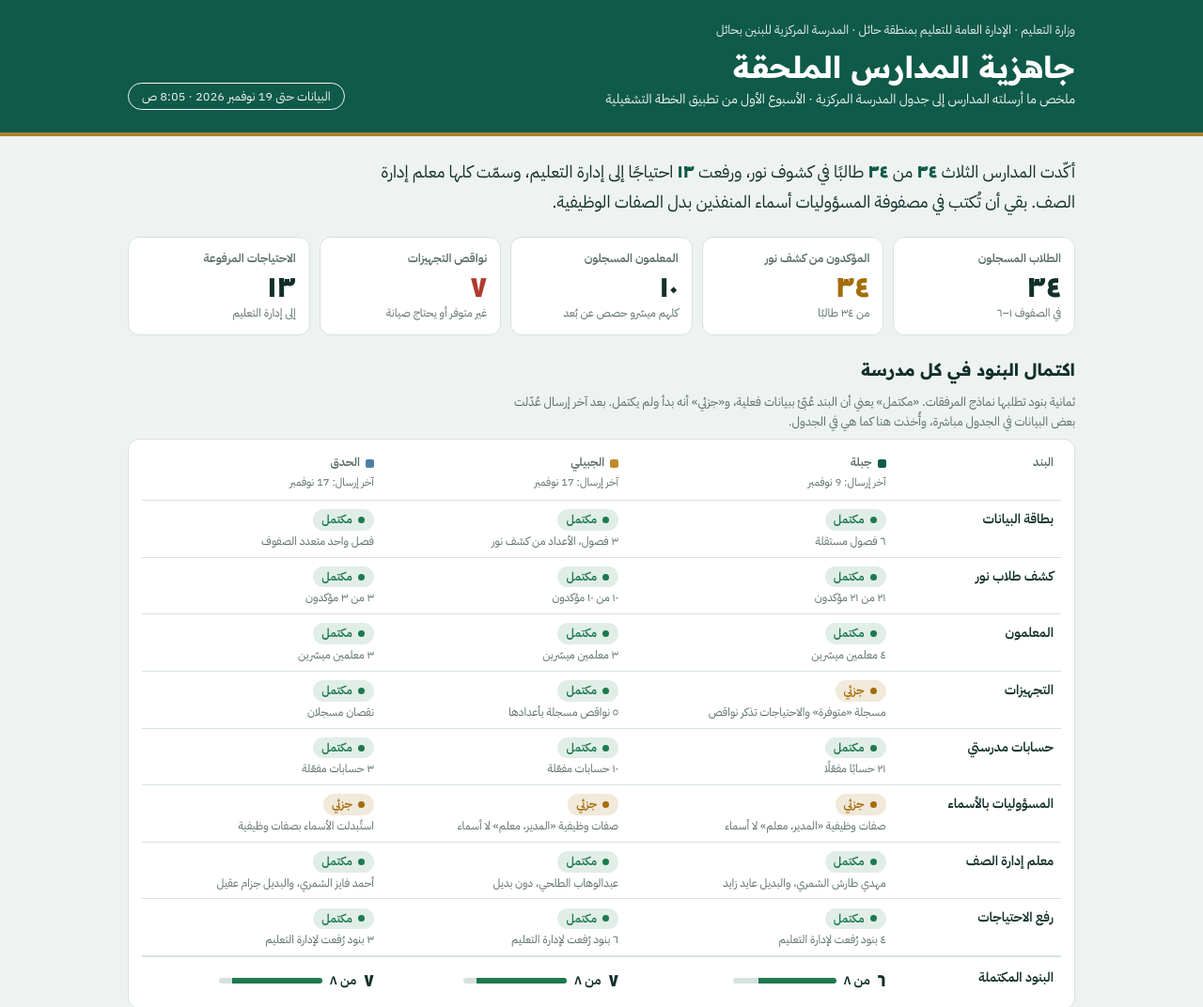
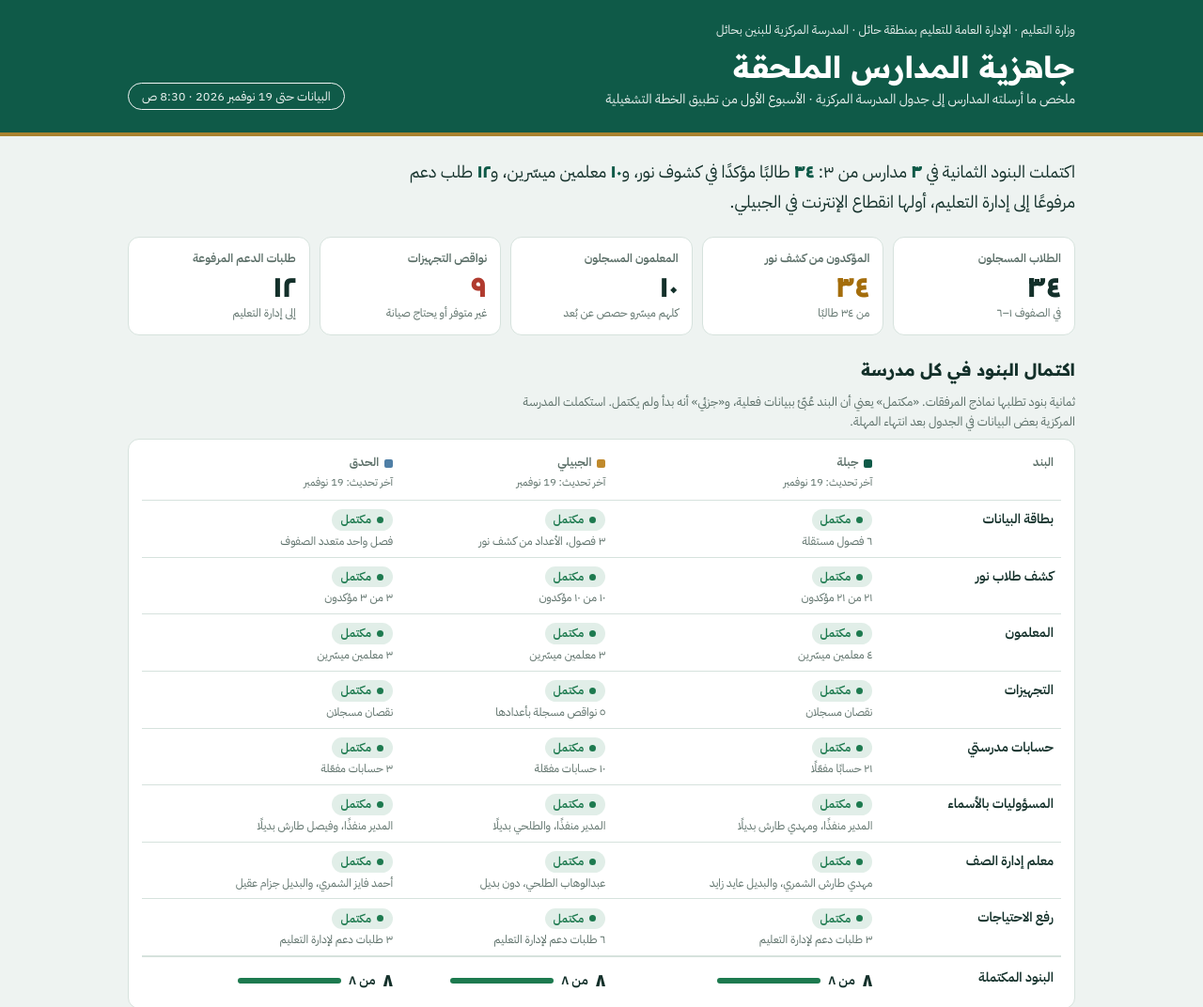
Before and after one commit to mh4822sc73908-bit/mh4822sc73908-bit.github.io, a plain HTML site: page markazia/markazia-readiness.html in a window 1280 px wide. Shown: the top 1072 px of the page at 94% size. Drawn offline with Linux system fonts and the light colour scheme.

Commit message:
Update markazia-readiness.html

```diff
--- a/markazia/markazia-readiness.html
+++ b/markazia/markazia-readiness.html
@@ -146,7 +146,7 @@ button:focus-visible{outline:3px solid var(--gold);outline-offset:2px}
       <h1>جاهزية المدارس الملحقة</h1>
       <p>ملخص ما أرسلته المدارس إلى جدول المدرسة المركزية · الأسبوع الأول من تطبيق الخطة التشغيلية</p>
     </div>
-    <span class="stamp">البيانات حتى 19 نوفمبر 2026 · 8:05 ص</span>
+    <span class="stamp">البيانات حتى 19 نوفمبر 2026 · 8:30 ص</span>
   </div>
 </header>
 
@@ -157,7 +157,7 @@ button:focus-visible{outline:3px solid var(--gold);outline-offset:2px}
 
   <section class="sec">
     <h2>اكتمال البنود في كل مدرسة</h2>
-    <p class="note">ثمانية بنود تطلبها نماذج المرفقات. «مكتمل» يعني أن البند عُبّئ ببيانات فعلية، و«جزئي» أنه بدأ ولم يكتمل. بعد آخر إرسال عُدّلت بعض البيانات في الجدول مباشرة، وأُخذت هنا كما هي في الجدول.</p>
+    <p class="note">ثمانية بنود تطلبها نماذج المرفقات. «مكتمل» يعني أن البند عُبّئ ببيانات فعلية، و«جزئي» أنه بدأ ولم يكتمل. استكملت المدرسة المركزية بعض البيانات في الجدول بعد انتهاء المهلة.</p>
     <div class="card scroll"><table id="ready"></table></div>
   </section>
 
@@ -179,12 +179,12 @@ button:focus-visible{outline:3px solid var(--gold);outline-offset:2px}
 
   <section class="sec">
     <h2>حالة التجهيزات التقنية</h2>
-    <p class="note">البنود الثمانية الواردة في الدليل التشغيلي (ص9). سجّلت الجبيلي الإنترنت «ضعيفًا» لتعطل شريحة موبايلي. جبلة سجّلت تجهيزاتها كلها «متوفرة»، ثم رفعت في الاحتياجات ضعف الإنترنت ونقص صندوق الشحن والماسح.</p>
+    <p class="note">البنود الثمانية الواردة في الدليل التشغيلي (ص9). سجّلت الجبيلي الإنترنت «ضعيفًا» لتعطل شريحة موبايلي. ورُفع ضعف الإنترنت في جبلة والحدق ضمن طلبات الدعم.</p>
     <div class="card scroll"><table id="equip"></table></div>
   </section>
 
   <section class="sec">
-    <h2>المطلوب لاستكمال التوثيق</h2>
+    <h2>الخطوات التالية</h2>
     <div class="acts" id="acts"></div>
   </section>
 
@@ -201,19 +201,19 @@ button:focus-visible{outline:3px solid var(--gold);outline-offset:2px}
 const SCHOOLS = ["جبلة","الجبيلي","الحدق"];
 const DATA = {
   schools: {
-    "جبلة":    {principal:"عبدالعزيز محمد الغالب", last:"9 نوفمبر",  students:21, confirmed:21, teachers:4, gaps:0, needs:4},
-    "الجبيلي": {principal:"سعد سالم خلف الشمري",   last:"17 نوفمبر", students:10, confirmed:10, teachers:3, gaps:5, needs:6},
-    "الحدق":   {principal:"ذعذاع شخير الفديد",       last:"17 نوفمبر", students:3,  confirmed:3,  teachers:3, gaps:2, needs:3}
+    "جبلة":    {principal:"عبدالعزيز محمد الغالب", last:"19 نوفمبر", students:21, confirmed:21, teachers:4, gaps:2, needs:3},
+    "الجبيلي": {principal:"سعد سالم خلف الشمري",   last:"19 نوفمبر", students:10, confirmed:10, teachers:3, gaps:5, needs:6},
+    "الحدق":   {principal:"ذعذاع شخير الفديد",       last:"19 نوفمبر", students:3,  confirmed:3,  teachers:3, gaps:2, needs:3}
   },
   readiness: [
     ["بطاقة البيانات",       [["مكتمل","٦ فصول مستقلة"],["مكتمل","٣ فصول، الأعداد من كشف نور"],["مكتمل","فصل واحد متعدد الصفوف"]]],
     ["كشف طلاب نور",         [["مكتمل","٢١ من ٢١ مؤكدون"],["مكتمل","١٠ من ١٠ مؤكدون"],["مكتمل","٣ من ٣ مؤكدون"]]],
     ["المعلمون",             [["مكتمل","٤ معلمين ميسّرين"],["مكتمل","٣ معلمين ميسّرين"],["مكتمل","٣ معلمين ميسّرين"]]],
-    ["التجهيزات",            [["جزئي","مسجلة «متوفرة» والاحتياجات تذكر نواقص"],["مكتمل","٥ نواقص مسجلة بأعدادها"],["مكتمل","نقصان مسجلان"]]],
+    ["التجهيزات",            [["مكتمل","نقصان مسجلان"],["مكتمل","٥ نواقص مسجلة بأعدادها"],["مكتمل","نقصان مسجلان"]]],
     ["حسابات مدرستي",        [["مكتمل","٢١ حسابًا مفعّلًا"],["مكتمل","١٠ حسابات مفعّلة"],["مكتمل","٣ حسابات مفعّلة"]]],
-    ["المسؤوليات بالأسماء",  [["جزئي","صفات وظيفية «المدير، معلم» لا أسماء"],["جزئي","صفات وظيفية «المدير، معلم» لا أسماء"],["جزئي","استُبدلت الأسماء بصفات وظيفية"]]],
+    ["المسؤوليات بالأسماء",  [["مكتمل","المدير منفذًا، ومهدي طارش بديلًا"],["مكتمل","المدير منفذًا، والطلحي بديلًا"],["مكتمل","المدير منفذًا، وفيصل طارش بديلًا"]]],
     ["معلم إدارة الصف",      [["مكتمل","مهدي طارش الشمري، والبديل عايد زايد"],["مكتمل","عبدالوهاب الطلحي، دون بديل"],["مكتمل","أحمد فايز الشمري، والبديل جزام عقيل"]]],
-    ["رفع الاحتياجات",       [["مكتمل","٤ بنود رُفعت لإدارة التعليم"],["مكتمل","٦ بنود رُفعت لإدارة التعليم"],["مكتمل","٣ بنود رُفعت لإدارة التعليم"]]]
+    ["رفع الاحتياجات",       [["مكتمل","٣ طلبات دعم لإدارة التعليم"],["مكتمل","٦ طلبات دعم لإدارة التعليم"],["مكتمل","٣ طلبات دعم لإدارة التعليم"]]]
   ],
   grades: [ // الأول..السادس لكل مدرسة
     ["الأول",[3,2,0]],["الثاني",[3,0,0]],["الثالث",[2,3,0]],["الرابع",[5,3,0]],["الخامس",[4,1,1]],["السادس",[4,1,2]]
@@ -227,16 +227,16 @@ const DATA = {
     ["الإنترنت",["متوفر","غير متوفر","متوفر"]],
     ["حاسوب لكل طالب",["متوفر","متوفر","متوفر"]],
     ["سماعة بلاقط لكل طالب",["متوفر","غير متوفر","متوفر"]],
-    ["صندوق حفظ الأجهزة وشحنها",["متوفر","غير متوفر","غير متوفر"]],
+    ["صندوق حفظ الأجهزة وشحنها",["غير متوفر","غير متوفر","غير متوفر"]],
     ["الطابعة",["متوفر","يحتاج صيانة","متوفر"]],
-    ["الماسح الضوئي",["متوفر","يحتاج صيانة","غير متوفر"]],
+    ["الماسح الضوئي",["غير متوفر","يحتاج صيانة","غير متوفر"]],
     ["السبورة البيضاء",["متوفر","متوفر","متوفر"]]
   ],
   actions: {
-    "مدرسة جبلة":["مطابقة ورقة التجهيزات مع الاحتياجات: الصندوق والماسح مسجلان «متوفرين» ومرفوعان نواقص","كتابة أسماء المنفذين بدل الصفات الوظيفية في المصفوفة"],
-    "مدرسة الجبيلي":["كتابة أسماء المنفذين بدل الصفات الوظيفية في المصفوفة","تسمية بديل لمعلم إدارة الصف","مراجعة النصاب المسجل (٣٠ حصة لكل معلم)"],
-    "مدرسة الحدق":["إعادة أسماء المنفذين في المصفوفة، فقد كانت مسجلة ثم استُبدلت بصفات وظيفية"],
-    "المدرسة المركزية":["تحديد الإجراء والمسؤول لـ١٣ احتياجًا ورفعها لإدارة التعليم","معالجة الإنترنت في الجبيلي أولًا، فالاتصال لا يعمل عندها","اعتماد التعديل من صفحة النماذج بدل الجدول، ليبقى في سجل الإرسال"]
+    "مدرسة جبلة":["متابعة طلبات الدعم الثلاثة: الإنترنت، صندوق الشحن، الماسح الضوئي"],
+    "مدرسة الجبيلي":["متابعة طلبات الدعم الستة، وأولها الإنترنت المتوقف","مراجعة النصاب المسجل (٣٠ حصة لكل معلم)"],
+    "مدرسة الحدق":["متابعة طلبات الدعم الثلاثة: صندوق الشحن، الماسح الضوئي، الإنترنت"],
+    "المدرسة المركزية":["متابعة ١٢ طلب دعم مع إدارة التعليم، وأولها إنترنت الجبيلي","بدء المتابعة الأسبوعية لتطبيق وثيقة تنظيم العمل"]
   }
 };
 
@@ -256,8 +256,9 @@ const score = SCHOOLS.map((s, i) => ({s, n: DATA.readiness.filter((r) => r[1][i]
 // takeaway
 (() => {
   const p = $("lead"), b = (t) => el("b", null, t);
-  p.append("أكّدت المدارس الثلاث ", b(AR(totals.confirmed)), " من ", b(AR(totals.students)), " طالبًا في كشوف نور، ورفعت ",
-    b(AR(totals.needs)), " احتياجًا إلى إدارة التعليم، وسمّت كلها معلم إدارة الصف. بقي أن تُكتب في مصفوفة المسؤوليات أسماء المنفذين بدل الصفات الوظيفية.");
+  const full = score.filter((x) => x.n === DATA.readiness.length).length;
+  p.append("اكتملت البنود الثمانية في ", b(AR(full)), " مدارس من ٣: ", b(AR(totals.confirmed)), " طالبًا مؤكدًا في كشوف نور، و",
+    b(AR(totals.teachers)), " معلمين ميسّرين، و", b(AR(totals.needs)), " طلب دعم مرفوعًا إلى إدارة التعليم، أولها انقطاع الإنترنت في الجبيلي.");
 })();
 
 // KPIs
@@ -266,14 +267,14 @@ const score = SCHOOLS.map((s, i) => ({s, n: DATA.readiness.filter((r) => r[1][i]
   ["المؤكدون من كشف نور", AR(totals.confirmed), "من " + AR(totals.students) + " طالبًا", "warn"],
   ["المعلمون المسجلون", AR(totals.teachers), "كلهم ميسّرو حصص عن بُعد", ""],
   ["نواقص التجهيزات", AR(totals.gaps), "غير متوفر أو يحتاج صيانة", "bad"],
-  ["الاحتياجات المرفوعة", AR(totals.needs), "إلى إدارة التعليم", ""]
+  ["طلبات الدعم المرفوعة", AR(totals.needs), "إلى إدارة التعليم", ""]
 ].forEach(([l, n, h, c]) => { const k = el("div", "k " + c); k.append(el("span", "l", l), el("span", "n", n), el("span", "h", h)); $("kpis").appendChild(k); });
 
 // school header row with swatches
 const headRow = (first, dated) => {
   const tr = el("tr"); tr.appendChild(el("th", null, first));
   SCHOOLS.forEach((s, i) => { const th = el("th"); const sw = el("i"); sw.style.background = COLORS[i]; th.append(sw, s);
-    if (dated) th.appendChild(el("small", null, "آخر إرسال: " + S[s].last)); tr.appendChild(th); });
+    if (dated) th.appendChild(el("small", null, "آخر تحديث: " + S[s].last)); tr.appendChild(th); });
   const th = el("thead"); th.appendChild(tr); return th;
 };
 
```
